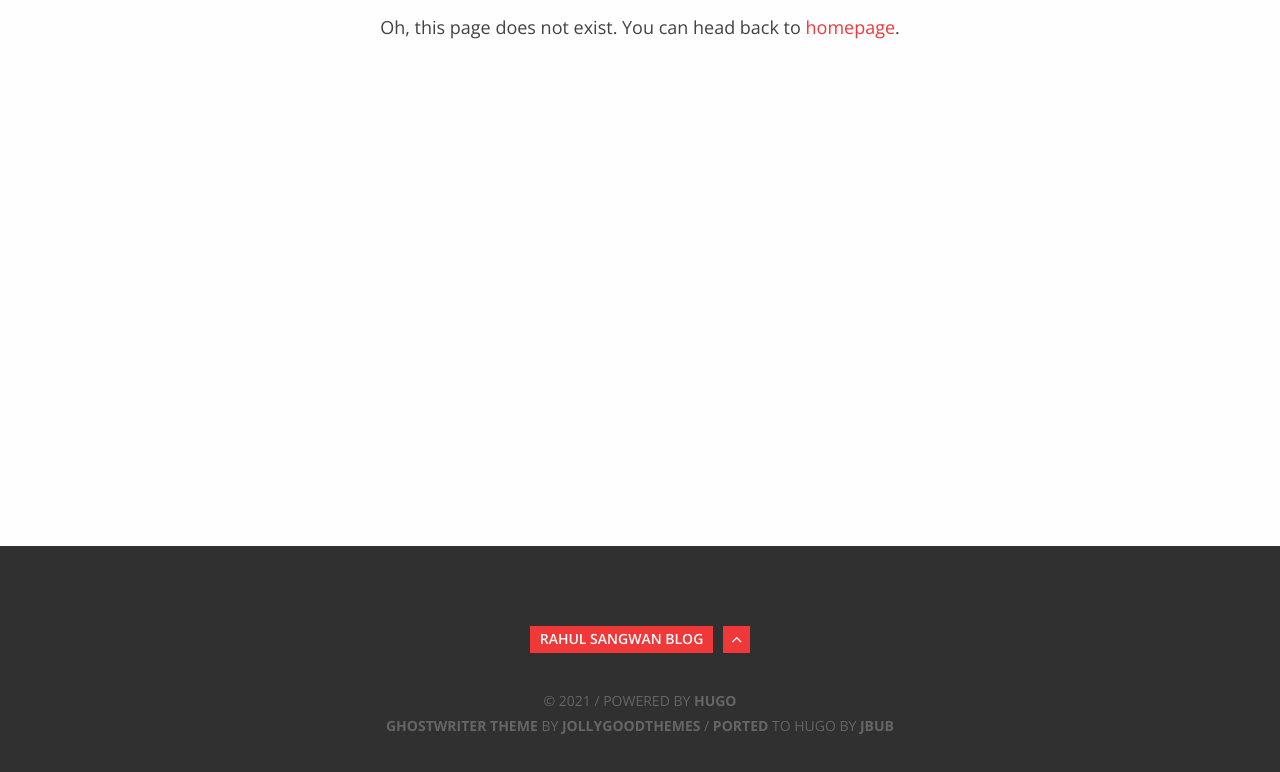
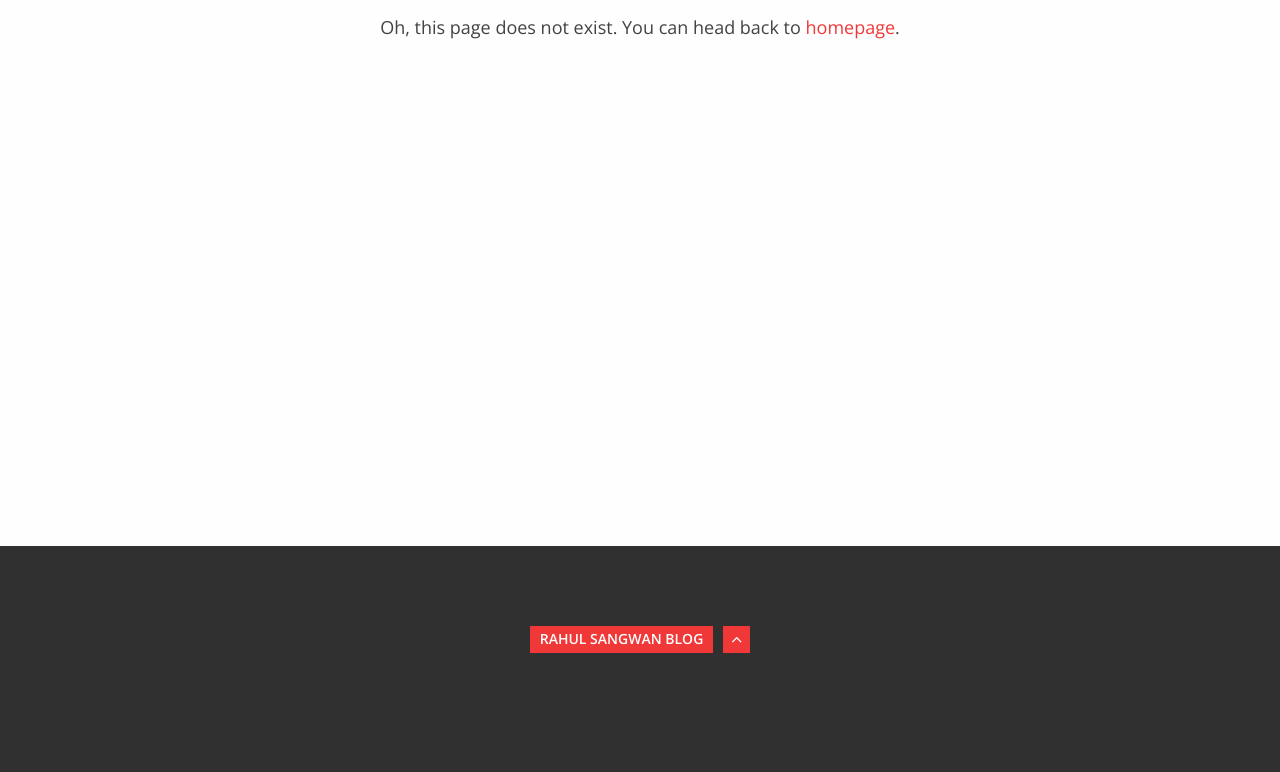
Before and after one commit to rahulsangwn/rahulsangwn.github.io, a plain HTML site: page 404.html in a window 1280 px wide. Shown: the part 84-856 px from the top of the page. Drawn offline with nearby package versions, Linux system fonts and the light colour scheme.

Commit message:
footer updated

```diff
--- a/404.html
+++ b/404.html
@@ -74,12 +74,8 @@
                     </a>
                 </div>
 
+
                 <p class="footer-copyright">
-                    <span>&copy; 2021 / Powered by <a href="https://gohugo.io/">Hugo</a></span>
-                </p>
-                <p class="footer-copyright">
-                    <span><a href="https://github.com/roryg/ghostwriter">Ghostwriter theme</a> By <a href="http://jollygoodthemes.com">JollyGoodThemes</a></span>
-                    <span>/ <a href="https://github.com/jbub/ghostwriter">Ported</a> to Hugo By <a href="https://github.com/jbub">jbub</a></span>
                 </p>
             </div>
         </footer>
```
Also changed, not shown: categories/index.html (+1 -5 lines), index.html (+1 -5 lines), posts/index.html (+1 -5 lines), posts/shortestprogram/index.html (+1 -5 lines), tags/index.html (+1 -5 lines).
